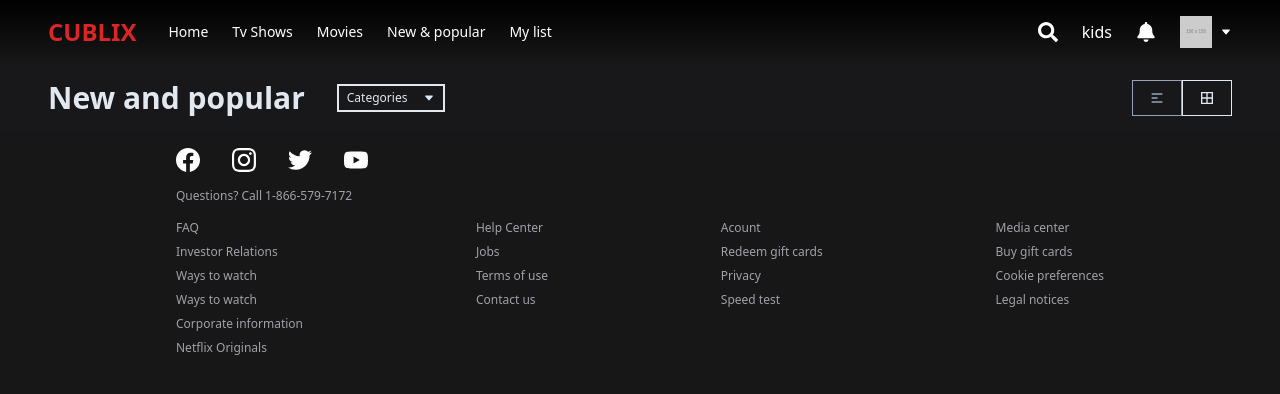
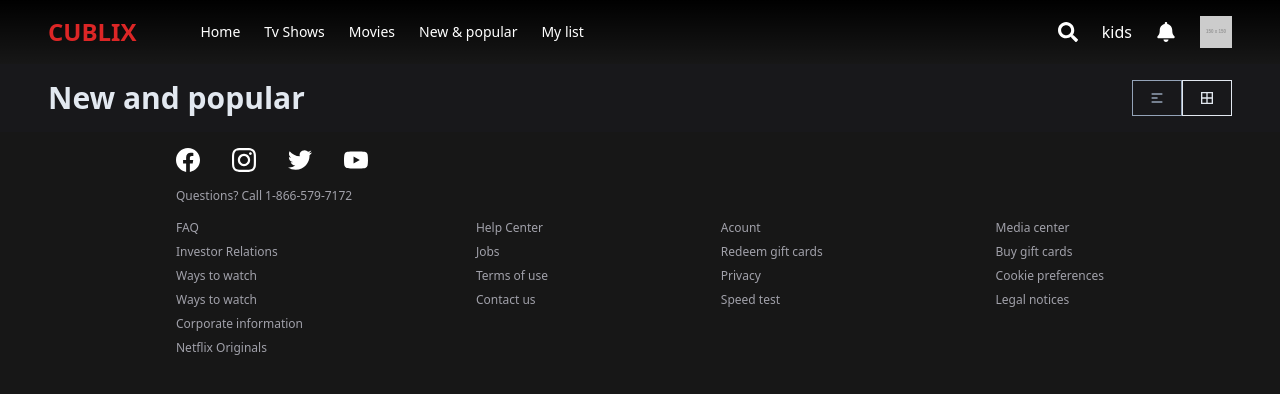
Before and after one commit to Cristian-Prieto/cublix, a Next.js app: page /new-and-popular in a window 1280 px wide. Shown: the top 394 px of the page. Built offline with nearby package versions, Linux system fonts and the light colour scheme.

Commit message:
genresMenu placed only in Movies & Tv shows

```diff
--- a/components/DisplayContainer.jsx
+++ b/components/DisplayContainer.jsx
@@ -12,7 +12,7 @@
       <h2 className="text-left mb-4 sm:text-xl text-slate-200 font-bold">
         {title}
       </h2>
-      <div className="flex flex-wrap justify-between sm:justify-between gap-8 mb-24 h-full w-full">
+      <div className="flex flex-wrap justify-center sm:justify-center gap-8 mb-24 h-full w-full">
         {list &&
           list.map((item) => (
             <div key={item.id} className="relative flex justify-center">
--- a/components/ModalLayout.jsx
+++ b/components/ModalLayout.jsx
@@ -220,11 +220,10 @@
             </h3>
           ) : null}
           {allGenres && allGenres.length > 0 ? (
-            <h3 className="text-zinc-500">
-              Genres:
-              <span className="flex pl-2 text-white">
-                {allGenres.toString()}
-              </span>
+            <h3 className="flex gap-2">
+              <span className="text-zinc-500">Genres:</span>
+
+              <span className="text-white">{allGenres.toString()}</span>
             </h3>
           ) : null}
           <h3 className="flex gap-2">
--- a/components/NavBar.jsx
+++ b/components/NavBar.jsx
@@ -7,9 +7,13 @@
     <>
       <div className="flex justify-between text-white px-12 p-4 bg-gradient-to-b from-black to-transparent">
         <Link href="/">
-          <a className="text-2xl font-bold text-red-600">CUBLIX</a>
+          <a className="text-2xl font-bold mr-8 text-red-600 ">CUBLIX</a>
         </Link>
-        <ul className="hidden md:flex justify-center items-center text-sm font-light space-x-6">
+        <div className="flex md:hidden  items-center">
+          <span className="flex items-center h-full text-xs">Explore</span>
+          <IoCaretDown className="text-xs ml-2" />
+        </div>
+        <ul className="hidden md:flex justify-center items-center text-xs lg:text-sm font-light space-x-6">
           <Link href="/">
             <a className="hover:opacity-80 trasition duration-300 pl-8">Home</a>
           </Link>
@@ -19,11 +23,12 @@
           <Link href="/movies">
             <a className="hover:opacity-80 trasition duration-300">Movies</a>
           </Link>
-          <Link href="/new-and-popular">
+          <span>New & popular</span>
+          {/* <Link href="/new-and-popular">
             <a className="hover:opacity-80 trasition duration-300">
               New & popular
             </a>
-          </Link>
+          </Link> */}
           <Link href="/my-list">
             <a className="hover:opacity-80 trasition duration-300">My list</a>
           </Link>
@@ -38,7 +43,6 @@
               alt="profile image"
               className="w-8"
             ></img>
-            <IoCaretDown className="text-xs" />
           </div>
         </div>
       </div>
--- a/components/PageLayout.jsx
+++ b/components/PageLayout.jsx
@@ -22,7 +22,7 @@
   const toggleMenu = () => {
     setIsOpen((prevState) => !prevState);
   };
-
+  console.log(section);
   useEffect(() => {
     const closeGenresMenu = (event) => {
       if (event.path[0].tagName !== "BUTTON") {
@@ -49,6 +49,8 @@
             <div className="flex items-center space-x-8 text-slate-200">
               <span className="sm:text-3xl font-bold">{section}</span>
 
+              {(section === "Movies" || section === "Tv shows") && (
+                <div className="flex">
                   {genreSelected ? (
                     <>
                       <IoIosArrowBack
@@ -78,6 +80,8 @@
                             </li>
                           ))}
                         </ul>
+                      )}
+                    </div>
                   )}
                 </div>
               )}
--- a/pages/index.js
+++ b/pages/index.js
@@ -48,7 +48,7 @@
                 {randomTrend.title || randomTrend.name}
               </h1>
               <p>{randomTrend.overview}</p>
-              <div className="flex gap-4">
+              {/* <div className="flex gap-4">
                 <Link
                   href={`${randomTrend.first_air_date ? "tv" : "movies"}/${
                     randomTrend.id
@@ -76,7 +76,7 @@
                     <span>Info</span>
                   </a>
                 </Link>
-              </div>
+              </div> */}
             </div>
 
             <Image
```
Lines whose indentation alone changed are shown as unchanged.
